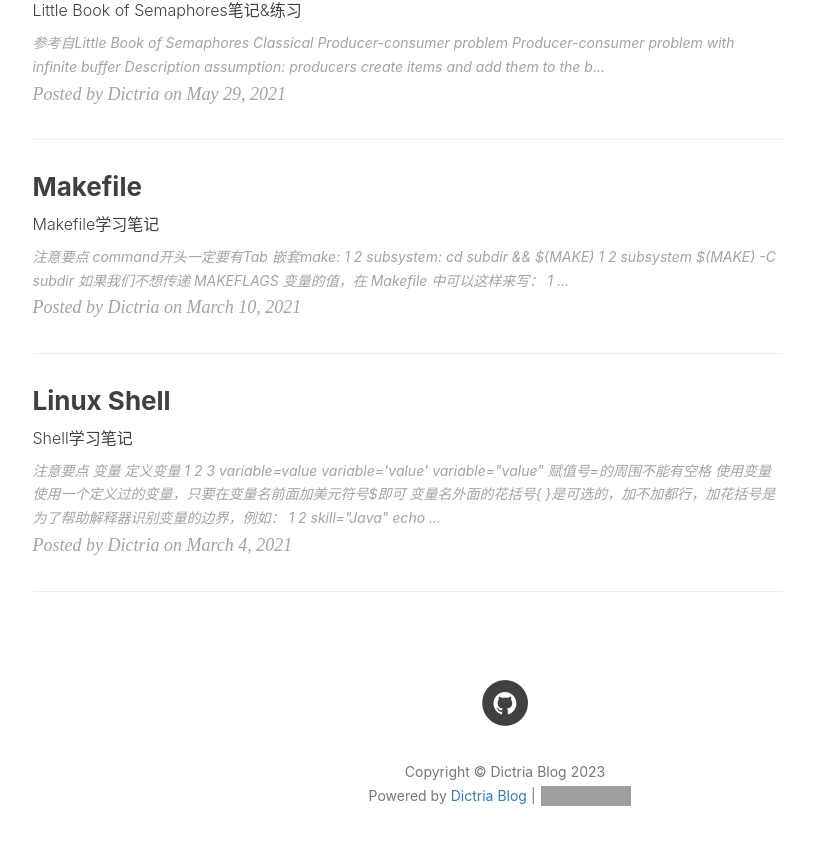
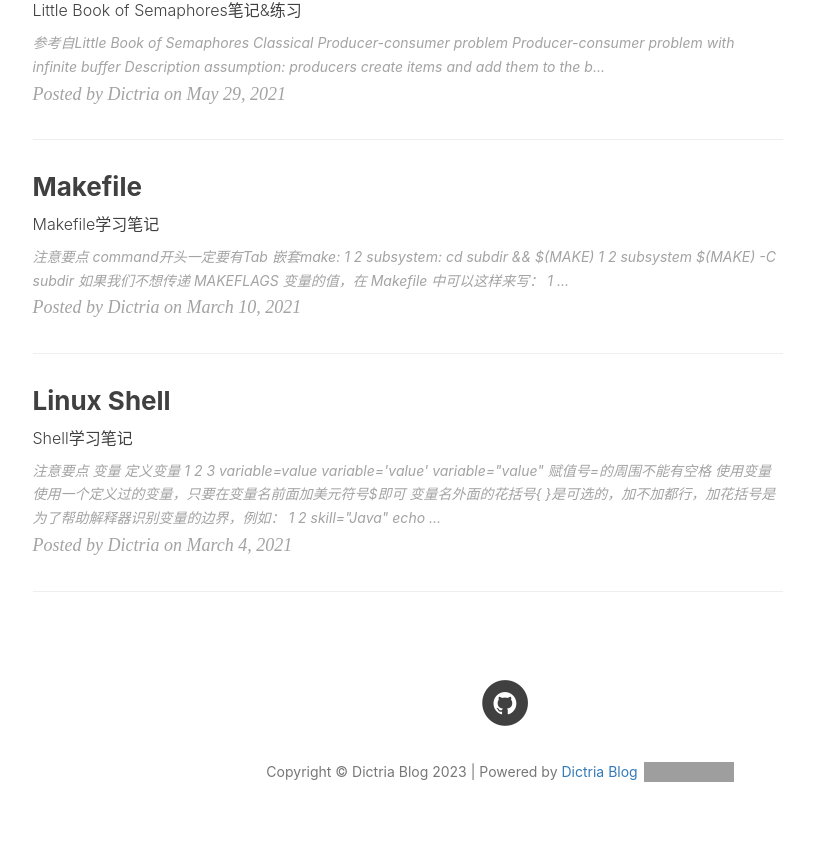
Before and after one commit to Dictria/Dictria.github.io, a Jekyll site: the page built from index.html, in a window 1280 px wide and 900 px high, scrolled down 1604 px. Shown: the top 845 px of the window, without its empty margins (135-949 px from the left). Built offline with Jekyll 4.4.1, drawn with Linux system fonts in a browser that asks for light colours; nearby versions of some CDN libraries; the list of posts is cut into pages by our own code; comment, search, counter and statistics services are not loaded; grey boxes are pictures that could not be loaded.

```diff
--- a/_includes/footer.html
+++ b/_includes/footer.html
@@ -8,8 +8,8 @@
 
                 <p class="copyright text-muted">
                     Copyright &copy; {{ site.title }} {{ site.time | date: '%Y' }}
-                    <br>
-                    Powered by <a href="https://dictria.github.io/">Dictria Blog</a> |
+                    |
+                    Powered by <a href="https://dictria.github.io/">Dictria Blog</a>
                     <iframe style="margin-left: 2px; margin-bottom:-5px;" frameborder="0" scrolling="0" width="100px"
                         height="20px"
                         src="https://ghbtns.com/github-btn.html?user=huxpro&repo=huxpro.github.io&type=star&count=true">
```
